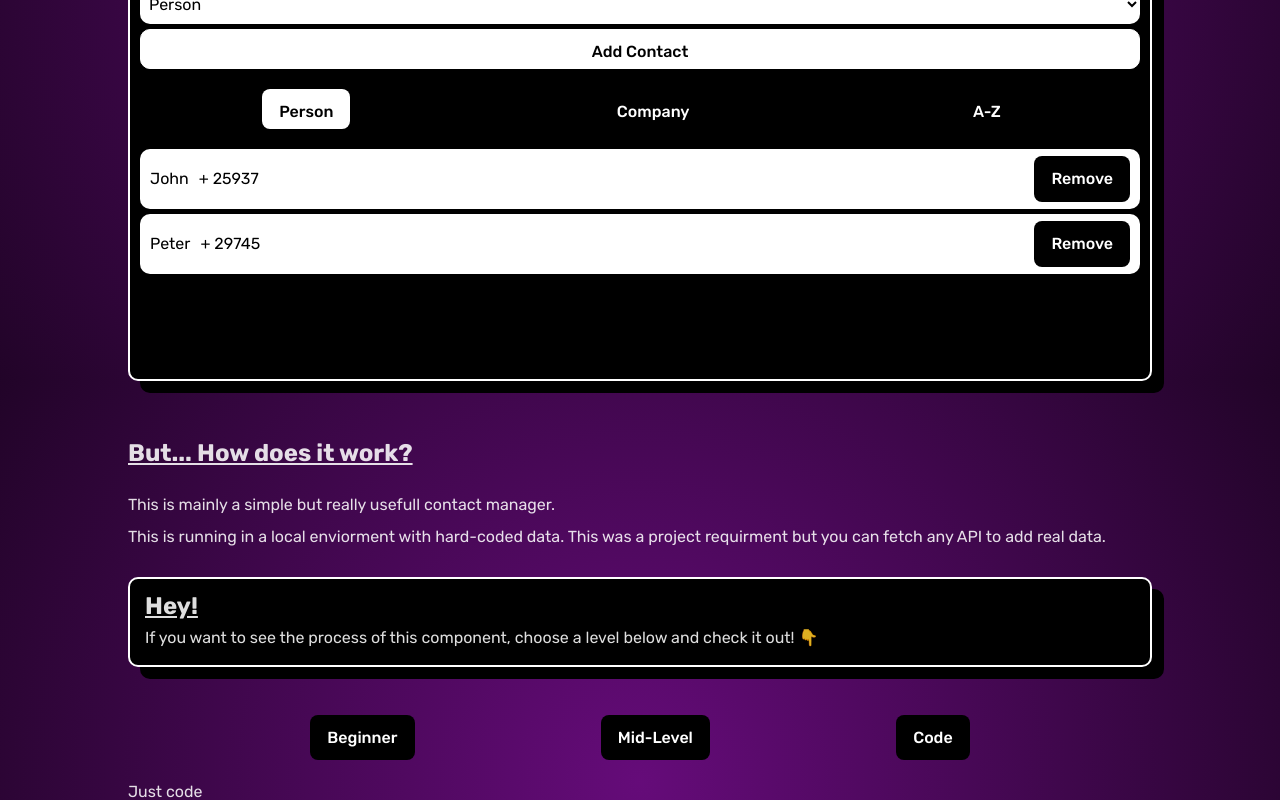
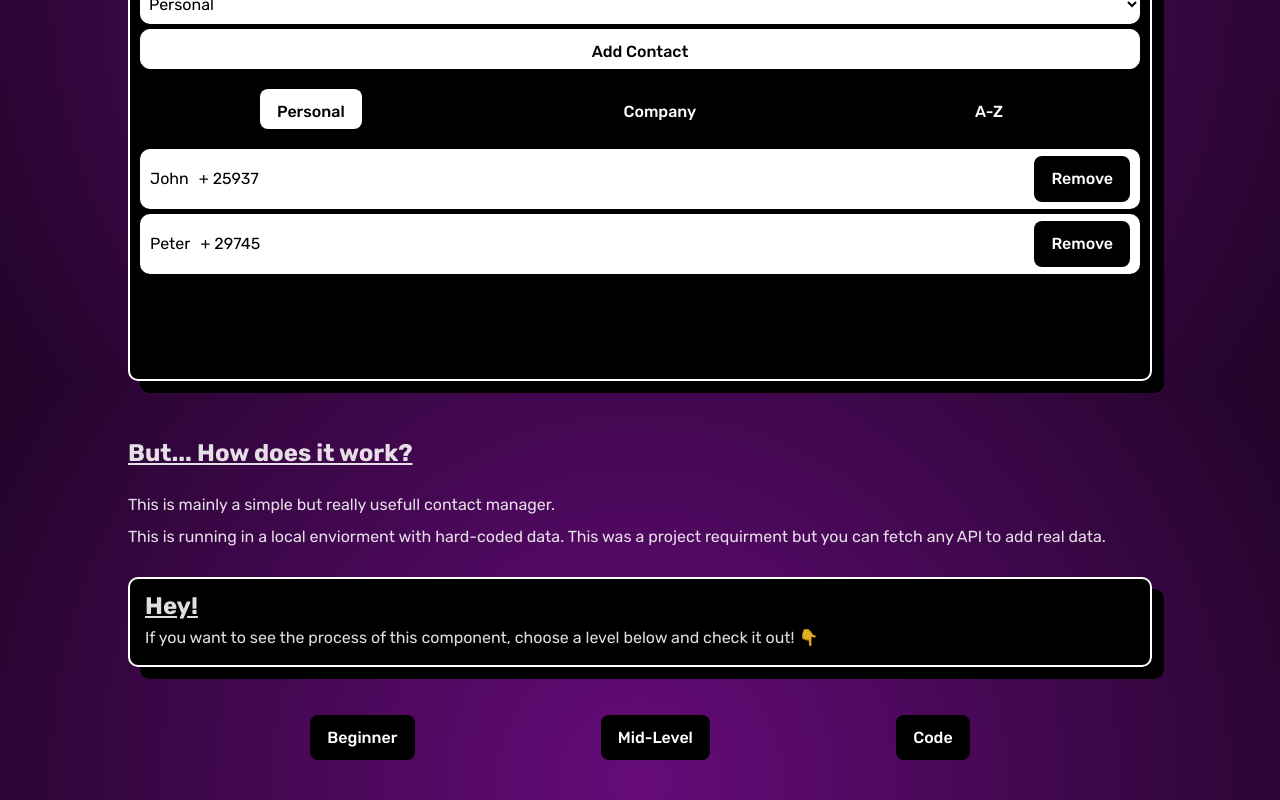
Before and after one commit to kinxori/inxel-test, a React (Vite) app: page / in a window 1280 px wide. Both pictures are taken after a click on the button "Code". Shown: the part 419-1219 px from the top of the page. Built offline with nearby package versions, Linux system fonts and the light colour scheme.

Commit message:
updated - 62

```diff
--- a/src/App.jsx
+++ b/src/App.jsx
@@ -1,5 +1,6 @@
 import InxelTest from "./components/Inxel-test";
 import BegginerLevel from "./components/Begginer-level";
+import JustCode from "./components/JustCode";
 import { useState } from "react";
 
 export default function App() {
@@ -73,7 +74,7 @@ export default function App() {
             ) : panel === "mid-level" ? (
               <div> Intermediate </div>
             ) : (
-              panel === "code" && <div>Just code </div>
+              panel === "code" && <JustCode />
             )}
           </div>
         </div>
--- a/src/components/Inxel-test.jsx
+++ b/src/components/Inxel-test.jsx
@@ -1,24 +1,24 @@
 import React from "react";
 import { useState } from "react";
 
-function InxelTest() {
-  const [contactsFilter, setContactsFilter] = useState("person");
+export default function InxelTest() {
+  const [contactsFilter, setContactsFilter] = useState("personal");
   const [isSorted, setIsSorted] = useState(false);
   const [inputForm, setInputData] = useState({
     name: "",
     number: "",
-    type: "person",
+    type: "personal",
   });
   const [data, setData] = useState([
     {
       name: "John",
       number: "25937",
-      type: "person",
+      type: "personal",
     },
     {
       name: "Peter",
       number: "29745",
-      type: "person",
+      type: "personal",
     },
     {
       name: "Richard",
@@ -45,7 +45,7 @@ function InxelTest() {
       setInputData({
         name: "",
         number: "",
-        type: "person",
+        type: "personal",
       });
     } else null;
   };
@@ -62,28 +62,28 @@ function InxelTest() {
     setIsSorted(!isSorted);
   };
 
-  const personType = () => {
-    const filteredPerson = data.filter((item) => {
-      return item.type === "person";
+  const personalType = () => {
+    const filteredPersonal = data.filter((item) => {
+      return item.type === "personal";
     });
     const filteredCompany = data.filter((item) => {
       return item.type === "company";
     });
-    const sortedPerson = [...filteredPerson].sort((a, b) => a.name.localeCompare(b.name));
+    const sortedPerson = [...filteredPersonal].sort((a, b) => a.name.localeCompare(b.name));
     const sortedCompany = [...filteredCompany].sort((a, b) => a.name.localeCompare(b.name));
 
-    if (contactsFilter === "person" && !isSorted) {
-      return filteredPerson;
+    if (contactsFilter === "personal" && !isSorted) {
+      return filteredPersonal;
     } else if (contactsFilter === "company" && !isSorted) {
       return filteredCompany;
-    } else if (contactsFilter === "person" && isSorted) {
+    } else if (contactsFilter === "personal" && isSorted) {
       return sortedPerson;
     } else if (contactsFilter === "company" && isSorted) {
       return sortedCompany;
     }
   };
 
-  const filtereData = personType();
+  const filtereData = personalType();
 
   return (
     <article
@@ -150,7 +150,7 @@ function InxelTest() {
             text-black
             "
           >
-            <option value="person">Person</option>
+            <option value="personal">Personal</option>
             <option value="company">Company</option>
           </select>
           <button
@@ -183,11 +183,11 @@ function InxelTest() {
         <div className=" flex gap-[5px] h-[40px] justify-around  ">
           <button
             className={
-              contactsFilter === "person" ? " bg-white text-black " : "bg-black text-white"
+              contactsFilter === "personal" ? " bg-white text-black " : "bg-black text-white"
             }
-            onClick={() => handleToggle("person")}
+            onClick={() => handleToggle("personal")}
           >
-            Person
+            Personal
           </button>
           <button
             className={
@@ -215,8 +215,6 @@ function InxelTest() {
     </article>
   );
 }
-
-export default InxelTest;
 
 function Card(props) {
   return (
--- a/src/components/JustCode.jsx
+++ b/src/components/JustCode.jsx
@@ -1,2 +1,164 @@
 import React from "react";
 import SyntaxHighlighter from "react-syntax-highlighter";
+
+export default function JustCode() {
+  const parentComponent = `
+  import React from "react";
+  import { useState } from "react";
+
+  export default function InxelTest() {
+
+    const [contactsFilter, setContactsFilter] = useState("personal");
+    const [isSorted, setIsSorted] = useState(false);
+    const [inputForm, setInputData] = useState({
+      name: "",
+      number: "",
+      type: "personal",
+    });
+    const [data, setData] = useState([
+        { name: "John", number: "25937", type: "personal" },
+        { name: "Peter", number: "29745", type: "personal" },
+        { name: "Richard", number: "82832", type: "company" },
+        { name: "Fer", number: "32195", type: "company", },
+    ]);
+
+    const handleChange = (event) => {
+      const { name, value } = event.target;
+      setInputData({ ...inputForm, [name]: value });
+    };
+
+    const handleSubmit = (event) => {
+      event.preventDefault();
+      const newEntry = { ...inputForm };
+      if (inputForm.name && inputForm.number !== "") {
+        setData((prevData) => [...prevData, newEntry]);
+        setInputData({
+          name: "",
+          number: "",
+          type: "personal",
+        });
+      } else null;
+    };
+
+    const handleDelete = (id) => {
+      setData((prevData) => prevData.filter((card) => card.number !== id));
+    };
+
+    const handleToggle = (filtered) => {
+      setContactsFilter(filtered);
+    };
+
+    const handleSorted = () => {
+      setIsSorted(!isSorted);
+    };
+
+    const personalType = () => {
+      const filteredPersonal = data.filter((item) => {
+        return item.type === "personal";
+      });
+      const filteredCompany = data.filter((item) => {
+        return item.type === "company";
+      });
+      const sortedPersonal = [...filteredPersonal].sort((a, b) => a.name.localeCompare(b.name));
+      const sortedCompany = [...filteredCompany].sort((a, b) => a.name.localeCompare(b.name));
+
+      if (contactsFilter === "personal" && !isSorted) {
+        return filteredPersonal;
+      } else if (contactsFilter === "company" && !isSorted) {
+        return filteredCompany;
+      } else if (contactsFilter === "personal" && isSorted) {
+        return sortedPersonal;
+      } else if (contactsFilter === "company" && isSorted) {
+        return sortedCompany;
+      }
+    };
+
+    const filtereData = personalType();
+
+    return (
+      <article>
+        <div>
+          <form>
+            <input required={true} autoComplete="off" name="name" value={inputForm.name} onChange={handleChange} placeholder="name" type="text" ></input>
+            <input required name="number" value={inputForm.number} onChange={handleChange} placeholder="number" type="text" ></input>
+            <select name="type" value={inputForm.type} onChange={handleChange} >
+              <option value="personal" >Person</option>
+              <option value="company" >Company</option>
+            </select>
+            <button onClick={handleSubmit} type="submit" >
+              Add Contact
+            </button>
+          </form>
+        </div>
+        <div>
+          <div>
+            <button className={ contactsFilter === "personal" ? "activeClass" : "idleClass" } onClick={() => handleToggle("personal")} >
+              Personal
+            </button>
+            <button className={ contactsFilter === "company" ? "activeClass" : "idleClass" } onClick={() => handleToggle("company")} >
+              Company
+            </button>
+            <button className={ isSorted ? "activeClass" : "idleClass"} onClick={handleSorted} >
+              A-Z
+            </button>
+          </div>
+          <div>
+            {filtereData?.map((c) => (
+              <div key={c.number}>
+                <Card name={c.name} number={c.number} handleDelete={handleDelete} />
+              </div>
+            ))}
+          </div>
+        </div>
+      </article>
+    );
+  }
+    `;
+
+  const childComponent = `
+  function Card(props) {
+    return (
+      <div>
+        <div>
+          <h3>{props.name}</h3>
+          <h3>+ {props.number}</h3>
+          <button onClick={() => props.handleDelete(props.number)} >
+            Remove
+          </button>
+        </div>
+      </div>
+    );
+  }
+  `;
+
+  return (
+    <article className="flex flex-col gap-2 ">
+      <div className="rounded-[10px] my-5 overflow-hidden drop-shadow-[12px_12px_0px_rgba(0,0,0,1)] border-white border-[2px]   ">
+        <div className="w-[100%] h-[30px] bg-white flex items-center pl-[10px]   ">
+          <i className="text-black  ">Parent Component</i>
+        </div>
+        <hr className="border-black border-[2px]"></hr>
+        <SyntaxHighlighter
+          language="text"
+          customStyle={{ background: "black", color: "white" }}
+          showLineNumbers
+        >
+          {parentComponent}
+        </SyntaxHighlighter>
+      </div>
+      <div className="rounded-[10px] my-5 overflow-hidden drop-shadow-[12px_12px_0px_rgba(0,0,0,1)] border-white border-[2px]   ">
+        <div className="w-[100%] h-[30px] bg-white flex items-center pl-[10px]   ">
+          <i className="text-black  ">Child Component</i>
+        </div>
+        <hr className="border-black border-[2px]"></hr>
+        <SyntaxHighlighter
+          language="text"
+          customStyle={{ background: "black", color: "white" }}
+          showLineNumbers
+        >
+          {childComponent}
+        </SyntaxHighlighter>
+      </div>
+    </article>
+  );
+}
```
